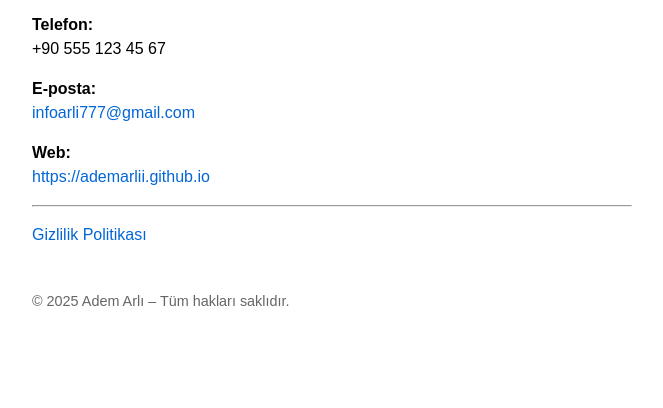
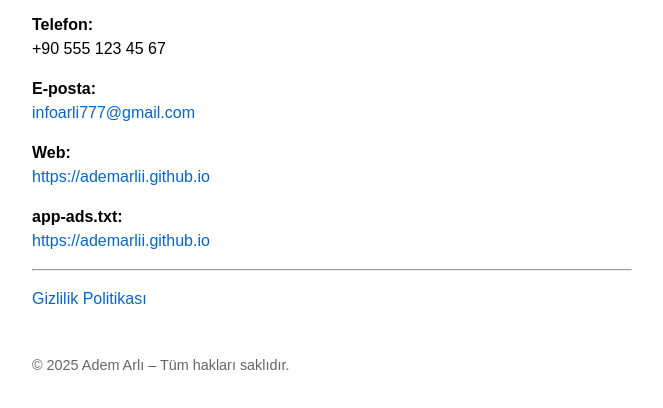
Before and after one commit to ademarlii/ademarlii.github.io, a plain HTML site: page index.html in a window 1280 px wide. Shown: the part 208-616 px from the top of the page, without its empty margins (308-971 px from the left). Drawn offline with Linux system fonts and the light colour scheme.

Commit message:
Update index.html

```diff
--- a/index.html
+++ b/index.html
@@ -17,6 +17,7 @@
   <p><strong>Telefon:</strong><br>+90 555 123 45 67</p>
   <p><strong>E‑posta:</strong><br><a href="mailto:infoarli777@gmail.com">infoarli777@gmail.com</a></p>
   <p><strong>Web:</strong><br><a href="https://ademarlii.github.io">https://ademarlii.github.io</a></p>
+  <p><strong>app-ads.txt:</strong><br><a href="https://ademarlii.github.io/app-ads.txt">https://ademarlii.github.io</a></p>
   <hr>
   <p><a href="privacy-policy.html">Gizlilik Politikası</a></p>
   <footer>© 2025 Adem Arlı – Tüm hakları saklıdır.</footer>
```
